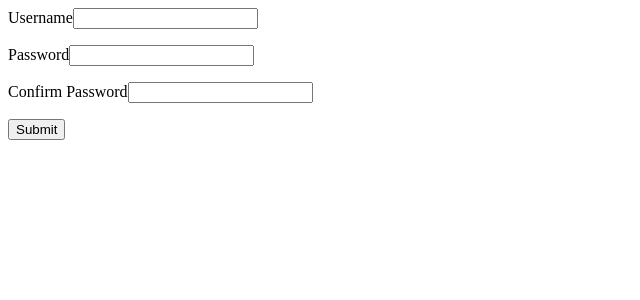
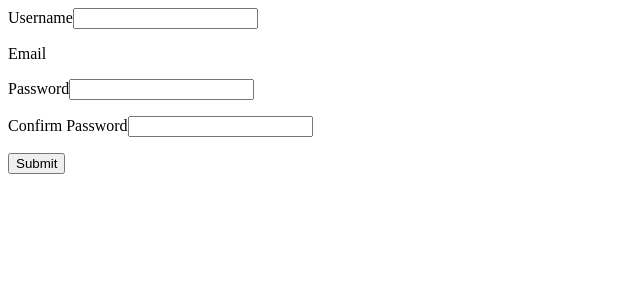
Before and after one commit to Figby222/blog, a React (Vite) app: page /sign-up in a window 1280 px wide. Shown: the top 300 px of the page, without its empty margins (0-640 px from the left). Built offline with nearby package versions, Linux system fonts and the light colour scheme.

Commit message:
Add Email Paragraph Element

```diff
--- a/src/components/SignUpPage.jsx
+++ b/src/components/SignUpPage.jsx
@@ -29,6 +29,7 @@ const SignUpPage = ({ createAnAccount }) => {
                         <Errors errors={errors.filter((error) => error.field.toLowerCase() === "username")} />
                     </section>
                 </div>
+                <p className="email">Email</p>
                 <div className="password-container">
                     <label htmlFor="password" className="password">
                         Password
```
